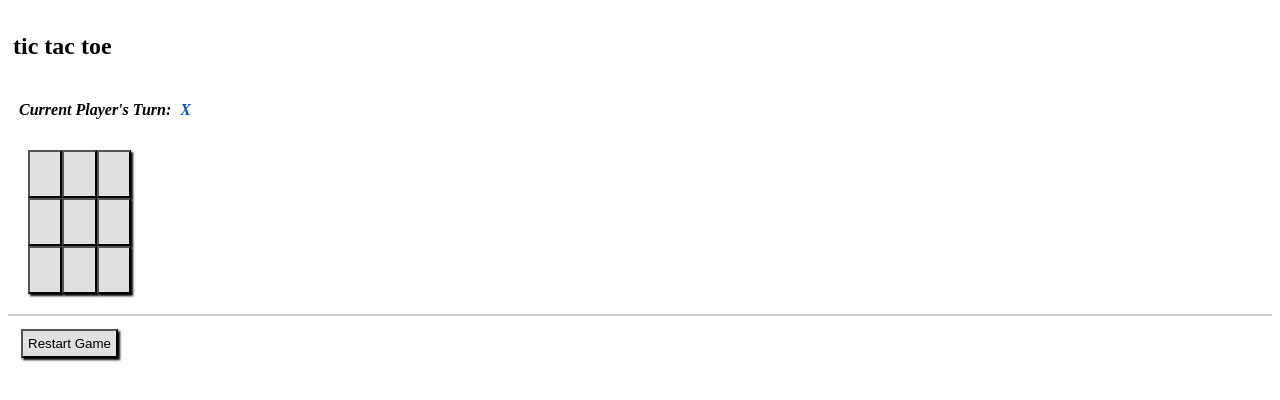
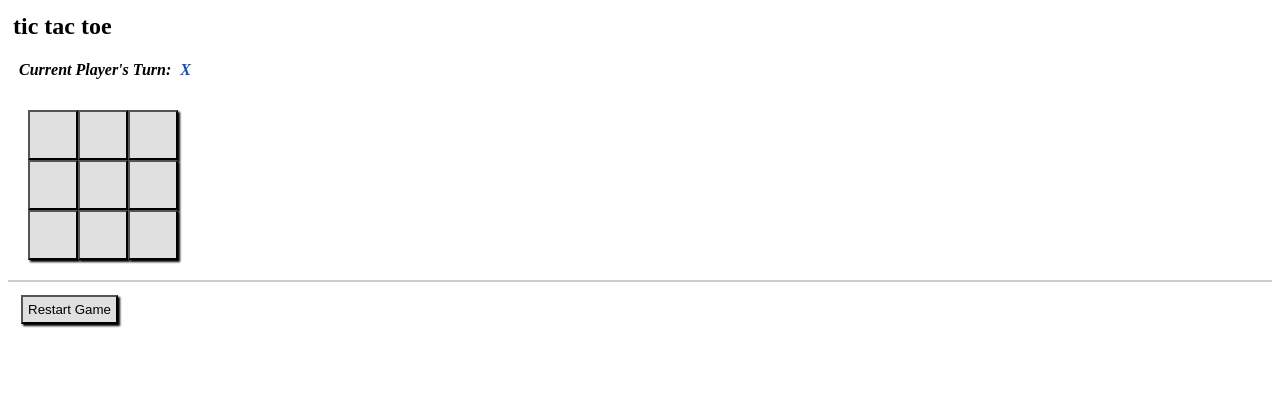
Before and after one commit to brianrunyon/angular-tic-tac-toe-app, an Angular app: page / in a window 1280 px wide. Shown: the top 400 px of the page. Built offline with nearby package versions, Linux system fonts and the light colour scheme.

Commit message:
update styles

```diff
--- a/src/app/app.component.css
+++ b/src/app/app.component.css
@@ -34,7 +34,10 @@
  .board button {
    font-family: Consolas;
    font-size: 150%;
+   margin: 0;
    padding: 8px;
+   width: 50px;
+   height: 50px;
  }
 
 
@@ -46,6 +49,11 @@
 
   padding: 5px;
   margin-bottom: 5px;
+}
+
+.header * {
+  padding: 0;
+  margin: 0;
 }
 
 .footer {
```
